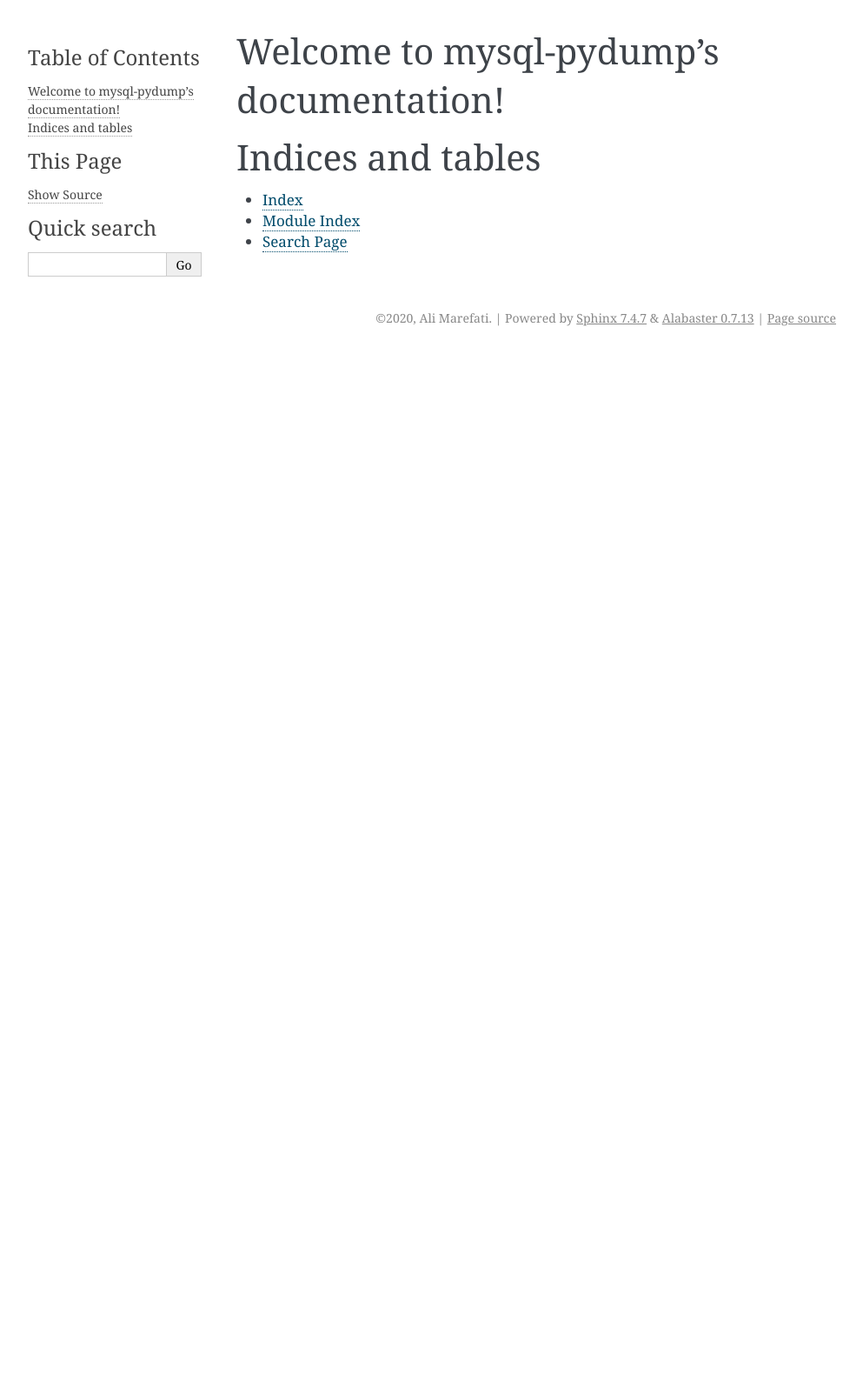
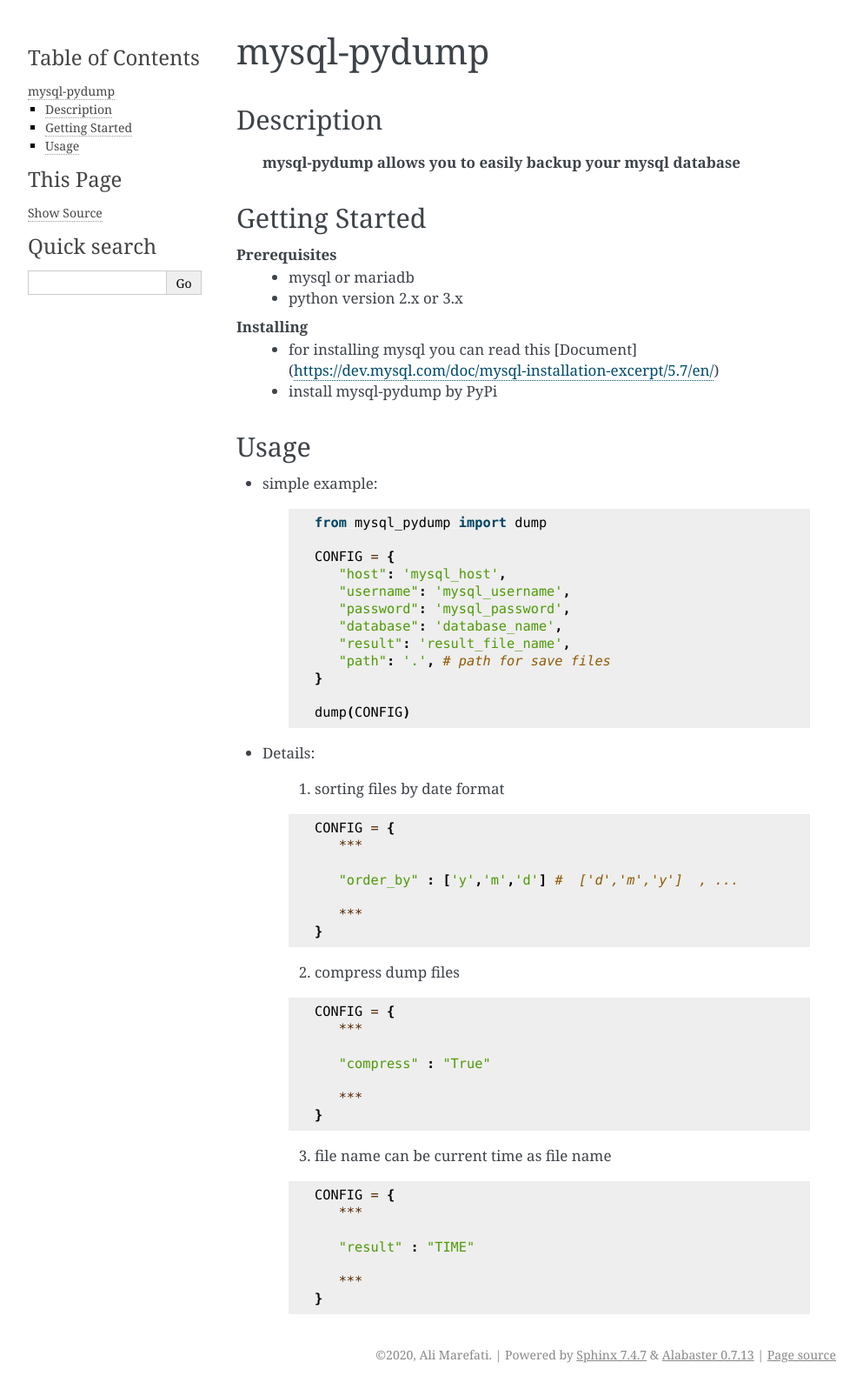
Before and after one commit to marefati110/mysql-pydump, a Sphinx documentation site: the page built from docs/source/index.rst, in a window 1280 px wide. Shown: the whole page at 87% size, without its empty margins (148-1141 px from the left). Built offline with Sphinx 7.4.7, drawn with Linux system fonts in a browser that asks for light colours; before the commit the page ends 900 px from its top, so only the background shows below that.

Commit message:
update document

```diff
--- a/docs/source/conf.py
+++ b/docs/source/conf.py
@@ -12,7 +12,7 @@
 #
 # import os
 # import sys
-# sys.path.insert(0, os.path.abspath('.'))
+# sys.path.insert(0, os.path.abspath('../..'))
 
 
 # -- Project information -----------------------------------------------------
--- a/docs/source/index.rst
+++ b/docs/source/index.rst
@@ -1,20 +1,79 @@
-.. mysql-pydump documentation master file, created by
-   sphinx-quickstart on Fri Mar 20 20:04:49 2020.
-   You can adapt this file completely to your liking, but it should at least
-   contain the root `toctree` directive.
-
-Welcome to mysql-pydump's documentation!
-========================================
+mysql-pydump
+============
 
 .. toctree::
    :maxdepth: 2
-   :caption: Contents:
+
+Description
+^^^^^^^^^^^
+
+   **mysql-pydump allows you to easily backup your mysql database**
+
+Getting Started
+^^^^^^^^^^^^^^^
+**Prerequisites**
+  - mysql or mariadb
+  - python version 2.x or 3.x
+
+**Installing**
+   - for installing mysql you can read this [Document](https://dev.mysql.com/doc/mysql-installation-excerpt/5.7/en/)
+   - install mysql-pydump by PyPi
 
 
+Usage
+^^^^^
 
-Indices and tables
-==================
+- simple example:
 
-* :ref:`genindex`
-* :ref:`modindex`
-* :ref:`search`
+   .. code::
+
+      from mysql_pydump import dump
+
+      CONFIG = {
+         "host": 'mysql_host',
+         "username": 'mysql_username',
+         "password": 'mysql_password',
+         "database": 'database_name',
+         "result": 'result_file_name',
+         "path": '.', # path for save files
+      }
+
+      dump(CONFIG)
+
+- Details:
+
+   1. sorting files by date format
+
+   .. code::
+
+      CONFIG = {
+         ***
+
+         "order_by" : ['y','m','d'] #  ['d','m','y']  , ...
+
+         ***
+      }
+
+   2. compress dump files
+
+   .. code::
+
+         CONFIG = {
+            ***
+
+            "compress" : "True"
+
+            ***
+         }
+
+   3. file name can be current time as file name
+
+   .. code::
+
+      CONFIG = {
+         ***
+
+         "result" : "TIME"
+
+         ***
+      }
```
